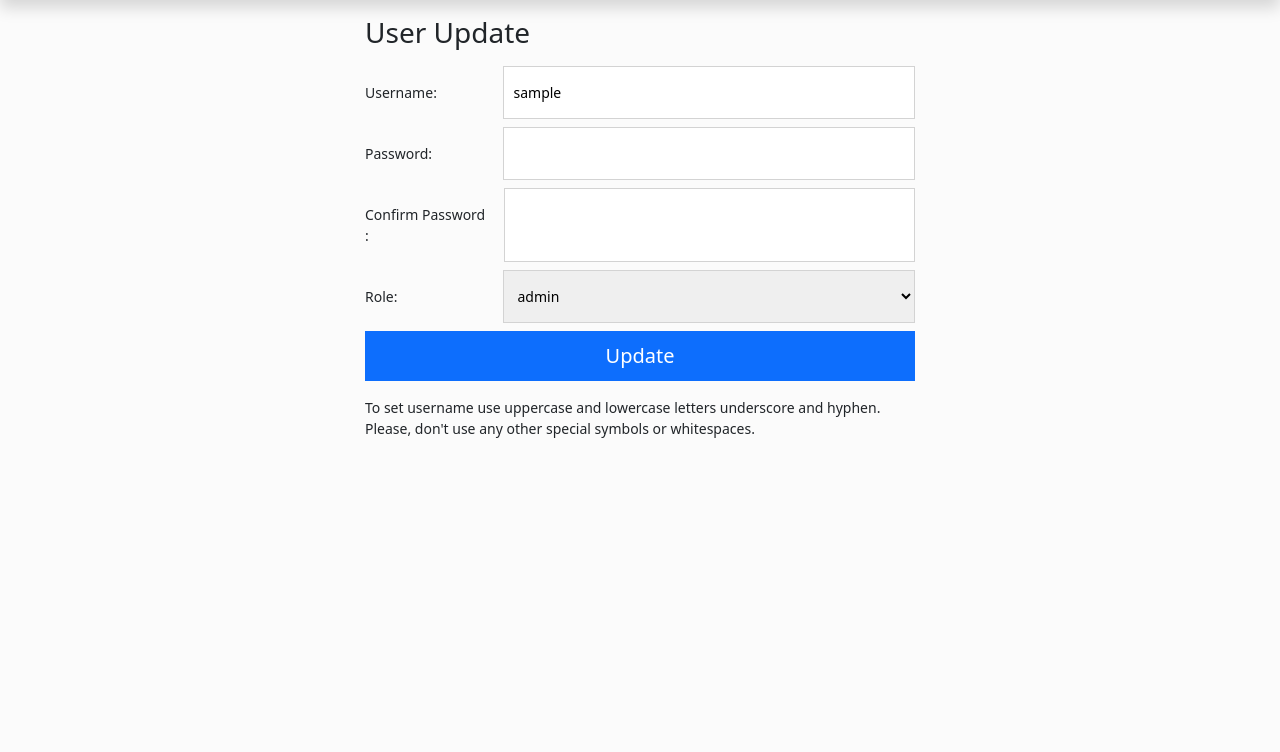
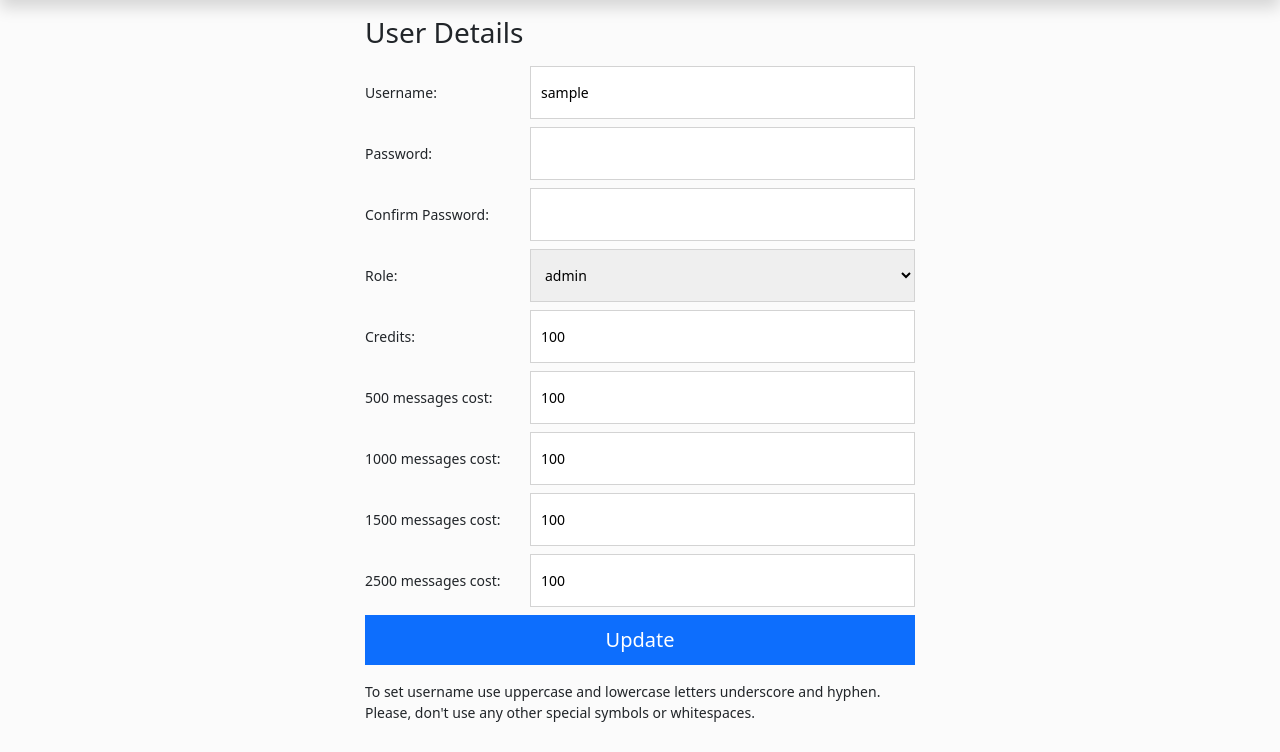
Before and after one commit to DenisBurimov/grizzly_mma, a Flask app: page /user_update/1 in a window 1280 px wide. Shown: the part 48-800 px from the top of the page. Run offline with Flask 2, Linux system fonts and the light colour scheme; a user stored in the database is signed in; some libraries are stand-ins or nearby versions.

Commit message:
migrations and form

```diff
--- a/app/forms/user.py
+++ b/app/forms/user.py
@@ -1,5 +1,5 @@
 from flask_wtf import FlaskForm
-from wtforms import StringField, PasswordField, SubmitField, SelectField
+from wtforms import IntegerField, StringField, PasswordField, SubmitField, SelectField
 from wtforms.validators import DataRequired, InputRequired, EqualTo, ValidationError
 from app.models import User
 
@@ -69,6 +69,17 @@ class UserUpdateForm(FlaskForm):
         ],
     )
     role = SelectField("Role", coerce=int, validators=[InputRequired()], choices=ROLES)
+    credits = IntegerField("Credits", [DataRequired()], default=100)
+    package_500_cost = IntegerField("500 messages cost", [DataRequired()], default=100)
+    package_1000_cost = IntegerField(
+        "1000 messages cost", [DataRequired()], default=100
+    )
+    package_1500_cost = IntegerField(
+        "1500 messages cost", [DataRequired()], default=100
+    )
+    package_2500_cost = IntegerField(
+        "2500 messages cost", [DataRequired()], default=100
+    )
     submit = SubmitField("Update")
 
     def validate_username(self, field):
--- a/app/models/user.py
+++ b/app/models/user.py
@@ -41,6 +41,11 @@ class User(db.Model, UserMixin, ModelMixin):
     deleted = db.Column(db.Boolean, default=False)
     otp_secret = db.Column(db.String(32), default=gen_secret_key)
     otp_active = db.Column(db.Boolean, default=False)
+    credits_available = db.Column(db.Integer, nullable=True)
+    package_500_cost = db.Column(db.Integer, nullable=True)
+    package_1000_cost = db.Column(db.Integer, nullable=True)
+    package_1500_cost = db.Column(db.Integer, nullable=True)
+    package_2500_cost = db.Column(db.Integer, nullable=True)
 
     accounts = relationship("Account", viewonly=True)
     billings = relationship("Billing", viewonly=True)
--- a/app/templates/billings.html
+++ b/app/templates/billings.html
@@ -31,7 +31,7 @@
           <tr>
             <td>{{billing.id}}</td>
             <td>Deposit/Withdraw</td>
-            <td>{{billing.reseller.username}}</td>
+            <td><a class="user_update" href="{{ url_for('users.user_update', user_id=billing.reseller.id) }}">{{billing.reseller.username}}</a></td>
             <td><a class="user_update" href="{{ url_for('billings.billings_details', billing_id=billing.id) }}">{{billing.credits}}</a></td>
             <td>Cost</td>
             {% if billing.account %}
--- a/app/templates/user/update.html
+++ b/app/templates/user/update.html
@@ -7,30 +7,56 @@
 
 {% block content %}
 <main class="d-flex justify-content-center">
+
   <form class="form-add d-flex flex-column justify-content-between" action="{{ url_for('users.user_update', user_id=user_id) }}" method="post">
 
     {{ form.hidden_tag() }}
 
-    <h1 class="h3 my-3">User Update</h1>
+    <h1 class="h3 my-3">User Details</h1>
 
     <div class="hit-fieldset d-flex justify-content-between pb-2 w-100">
       <p class="me-3 pt-3">{{form.username.label}}: </p>
-      {{form.username(type="username", class='hit-input w-75')}}
+      {{form.username(type="username", class='hit-input')}}
     </div>
 
     <div class="hit-fieldset d-flex justify-content-between pb-2 w-100">
       <p class="fme-3 pt-3">{{form.password.label}}: </p>
-      {{form.password(type="password", class='hit-input w-75')}}
+      {{form.password(type="password", class='hit-input')}}
     </div>
 
     <div class="hit-fieldset d-flex justify-content-between pb-2 w-100">
       <p class="me-3 pt-3">{{form.password_confirm.label}}: </p>
-      {{form.password_confirm(type="password", class='hit-input w-75')}}
+      {{form.password_confirm(type="password", class='hit-input')}}
     </div>
 
     <div class="hit-fieldset d-flex justify-content-between pb-2 w-100">
       <p class="me-3 pt-3">{{form.role.label}}: </p>
-      {{form.role(type="role", class='hit-input w-75')}}
+      {{form.role(type="role", class='hit-input')}}
+    </div>
+
+    <div class="hit-fieldset d-flex justify-content-between pb-2 w-100">
+      <p class="me-3 pt-3">Credits: </p>
+      {{form.credits(class='hit-input')}}
+    </div>
+
+    <div class="hit-fieldset d-flex justify-content-between pb-2 w-100">
+      <p class="fme-3 pt-3">500 messages cost: </p>
+      {{form.package_500_cost(class='hit-input')}}
+    </div>
+
+    <div class="hit-fieldset d-flex justify-content-between pb-2 w-100">
+      <p class="me-3 pt-3">1000 messages cost: </p>
+      {{form.package_1000_cost(class='hit-input')}}
+    </div>
+
+    <div class="hit-fieldset d-flex justify-content-between pb-2 w-100">
+      <p class="me-3 pt-3">1500 messages cost: </p>
+      {{form.package_1500_cost(class='hit-input')}}
+    </div>
+
+    <div class="hit-fieldset d-flex justify-content-between pb-2 w-100">
+      <p class="me-3 pt-3">2500 messages cost: </p>
+      {{form.package_2500_cost(class='hit-input')}}
     </div>
 
     <div class="mb-3">
```
Also changed, not shown: migrations/versions/e1748ec7f424_user_credits.py (added, +36 -0 lines).
